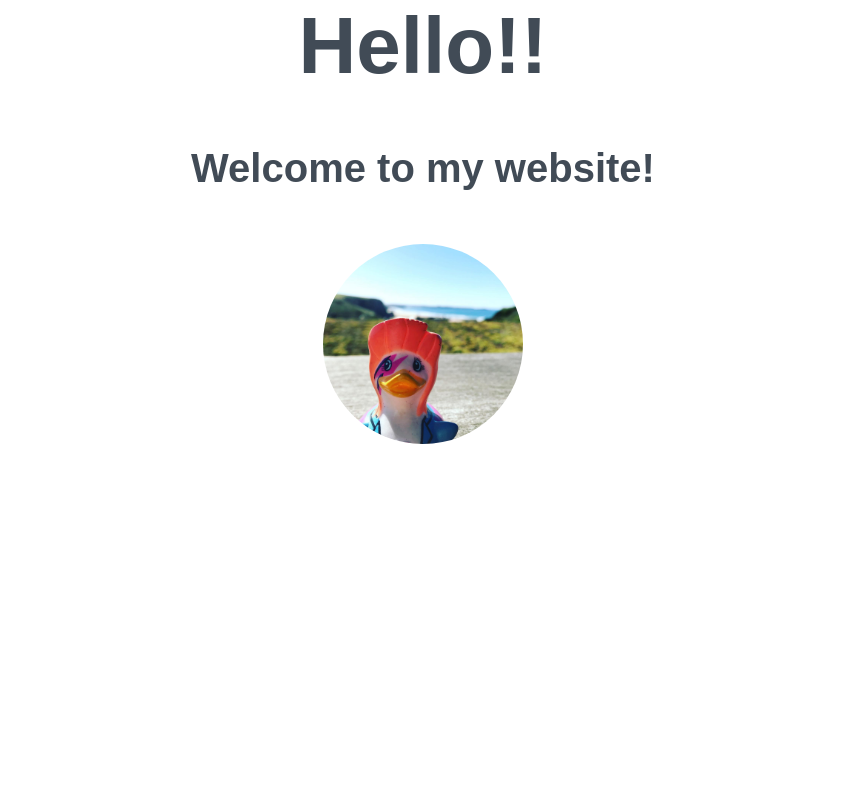
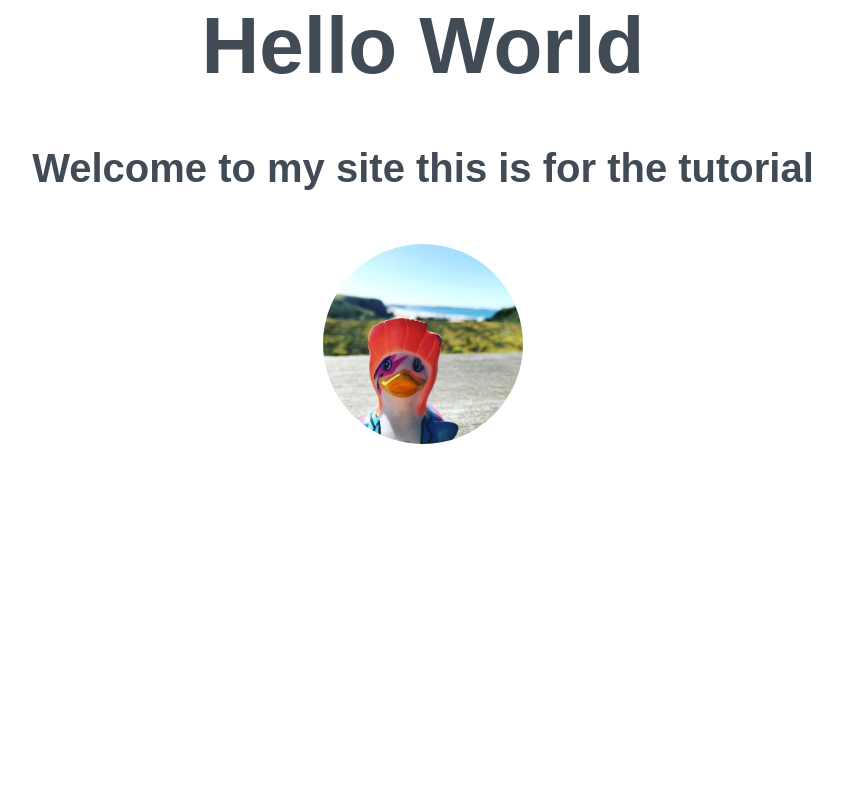
Before and after one commit to sarah-blue/beginners-week-one, a plain HTML site: page index.html in a window 1280 px wide. Shown: the top 800 px of the page, without its empty margins (217-1059 px from the left). Drawn offline with Linux system fonts and the light colour scheme.

Commit message:
trial minor change for tutorial
changing h2 for tutorial

```diff
--- a/index.html
+++ b/index.html
@@ -7,8 +7,8 @@
 
   <body>
     <div>
-    <h1>Hello!!</h1>
-    <h2>Welcome to my website!</h2>
+    <h1>Hello World</h1>
+    <h2>Welcome to my site this is for the tutorial </h2>
 
 <!-- image of a duck -->
     <img src="./duck.jpg" alt="A local image" width="200px">
```
